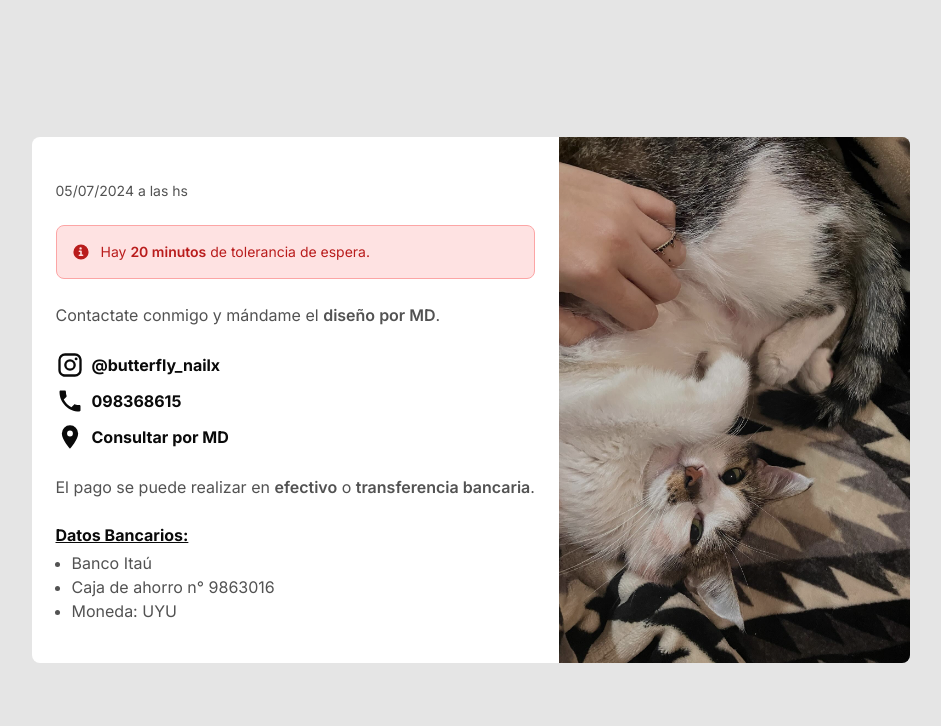
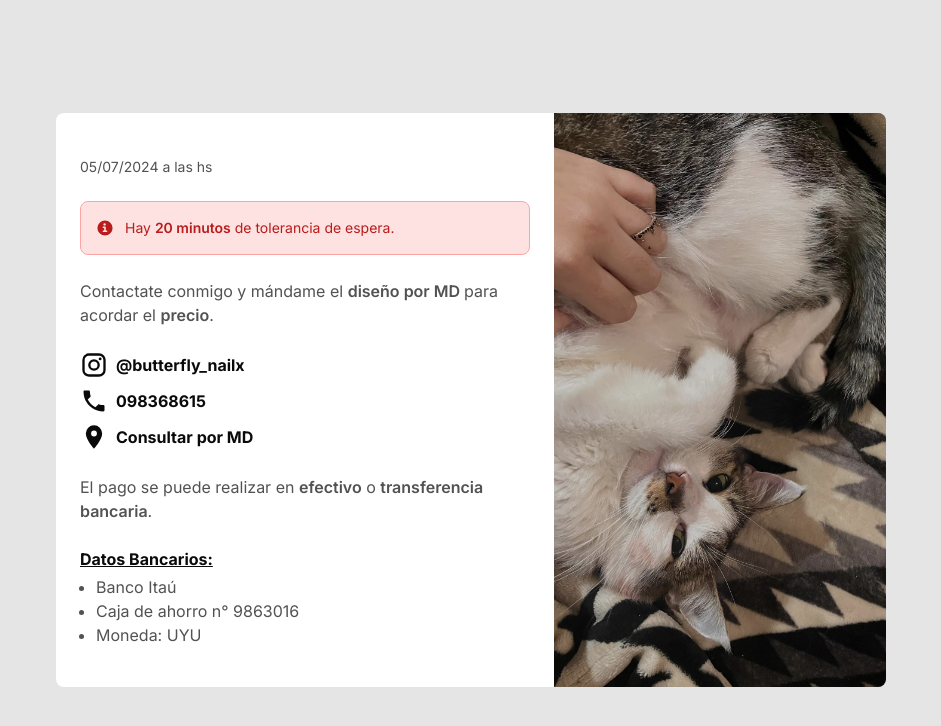
Before and after one commit to yusborinchit/butterfly-nails, a Next.js app: page /booking-info in a window 1280 px wide. Shown: the top 726 px of the page, without its empty margins (169-1110 px from the left). Built offline with nearby package versions, Linux system fonts and the light colour scheme.

Commit message:
feat: :lipstick: Change description label

```diff
--- a/src/app/booking-info/page.tsx
+++ b/src/app/booking-info/page.tsx
@@ -37,8 +37,9 @@ export default function BookingInfoPage(props: Readonly<Props>) {
                 Hay <strong>20 minutos</strong> de tolerancia de espera.
               </p>
             </div>
-            <p className="mt-6 text-neutral-600 [&>strong]:font-semibold">
-              Contactate conmigo y mándame el <strong>diseño por MD</strong>.
+            <p className="mt-6 max-w-[450px] text-neutral-600 [&>strong]:font-semibold">
+              Contactate conmigo y mándame el <strong>diseño por MD </strong>
+              para acordar el <strong>precio</strong>.
             </p>
             <div className="mt-6 flex flex-col gap-2 text-neutral-950">
               <a
@@ -58,7 +59,7 @@ export default function BookingInfoPage(props: Readonly<Props>) {
                 <span className="font-bold leading-[1]">Consultar por MD</span>
               </p>
             </div>
-            <p className="mt-6 text-neutral-600 [&>strong]:font-semibold">
+            <p className="mt-6 max-w-[450px] text-neutral-600 [&>strong]:font-semibold">
               El pago se puede realizar en <strong>efectivo</strong> o{" "}
               <strong>transferencia bancaria</strong>.
             </p>
--- a/src/components/forms/booking-form.tsx
+++ b/src/components/forms/booking-form.tsx
@@ -97,7 +97,7 @@ export default function BookingForm(props: Readonly<Props>) {
           />
         </div>
         <TextareaInput
-          label="Breve Descripción:"
+          label="Descripción del Diseño:"
           name="description"
           placeholder="Una breve descripción aquí..."
         />
```
